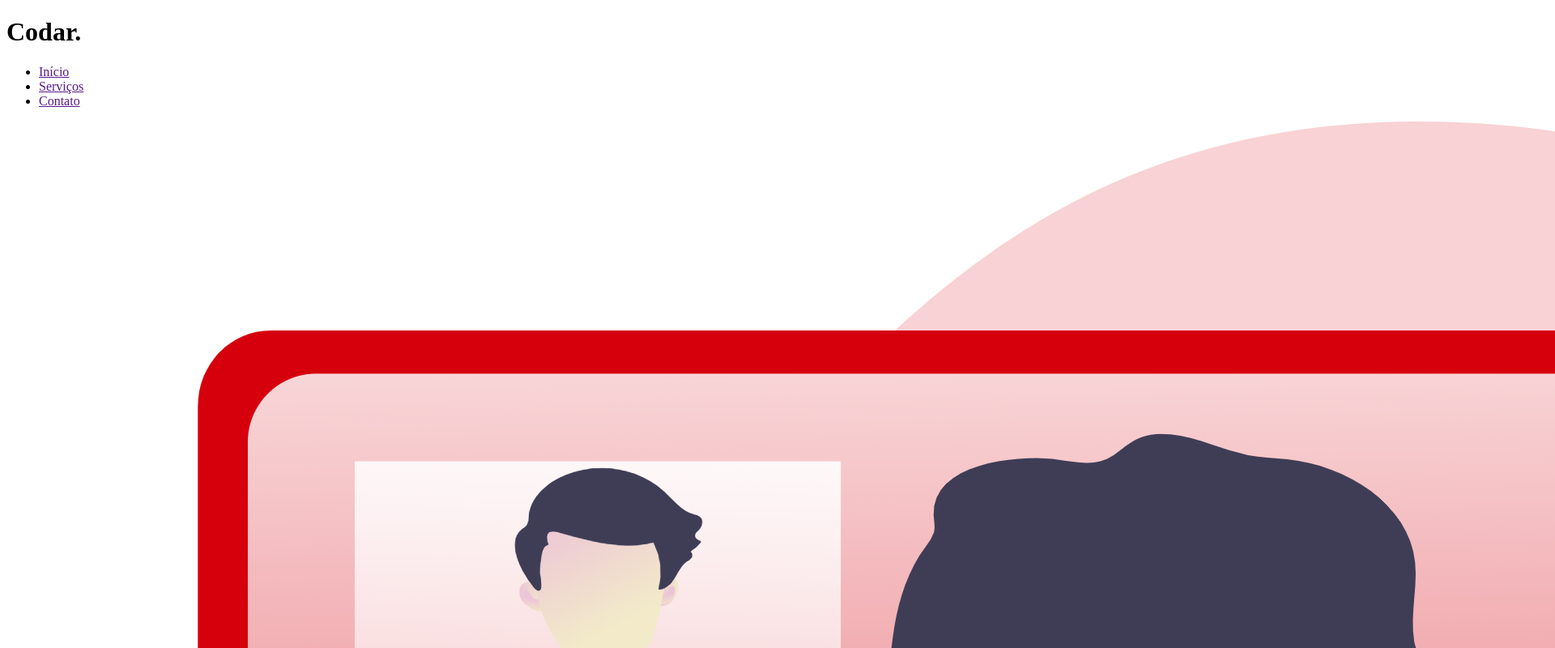
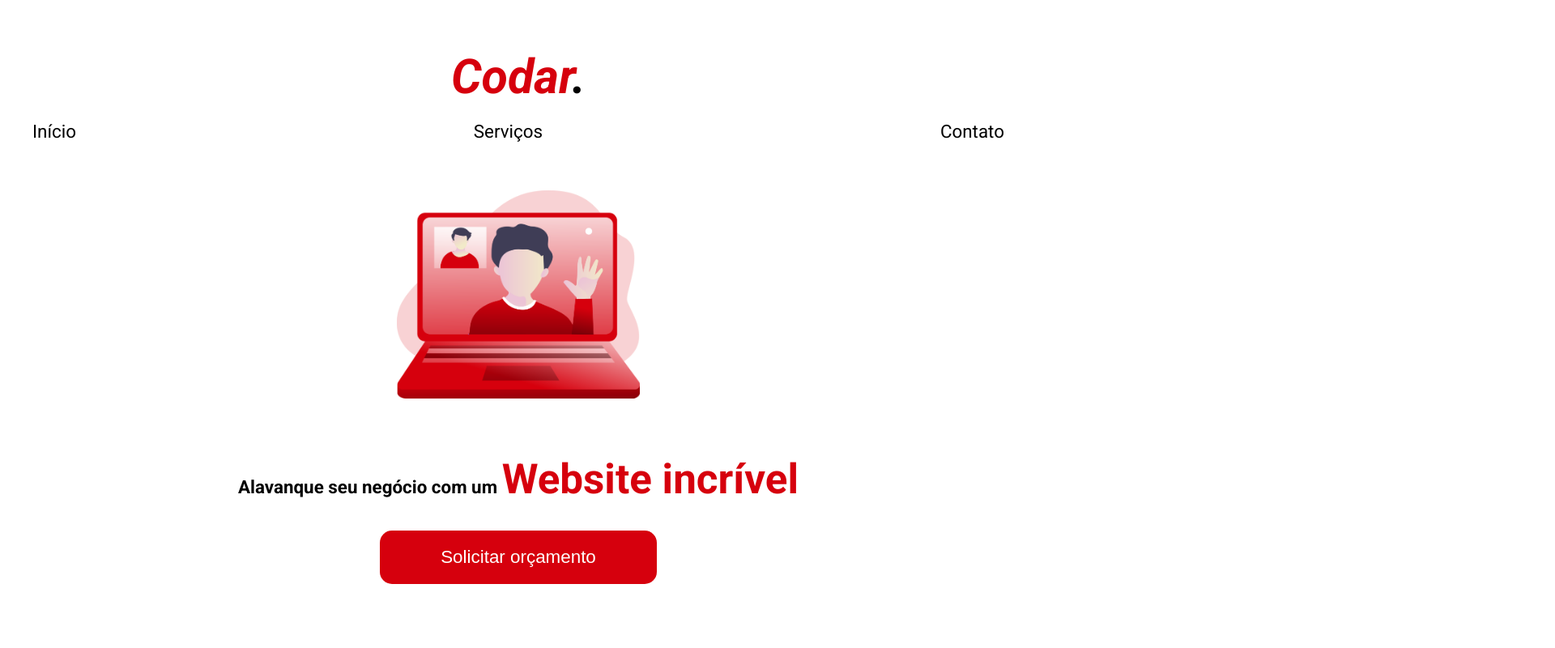
Before and after one commit to lucasregisdemoraes/devchallenge, a plain HTML site: page challenges/codar/index.html in a window 1280 px wide. Shown: the top 800 px of the page at 81% size, 1920 px wide, since content can reach past the window. Drawn offline with Linux system fonts and the light colour scheme.

Commit message:
Modificado o desafio Codar.

```diff
--- a/challenges/codar/index.html
+++ b/challenges/codar/index.html
@@ -1,15 +1,20 @@
 <!DOCTYPE html>
 <html lang="en">
+
 <head>
     <meta charset="UTF-8">
     <meta http-equiv="X-UA-Compatible" content="IE=edge">
     <meta name="viewport" content="width=device-width, initial-scale=1.0">
+    <link rel="preconnect" href="https://fonts.gstatic.com">
+    <link href="https://fonts.googleapis.com/css2?family=Roboto:ital,wght@0,100;0,300;0,400;0,500;0,700;0,900;1,100;1,300;1,400;1,500;1,700;1,900&display=swap" rel="stylesheet">
     <title>Codar</title>
     <link rel="stylesheet" href="styles/style.css">
 </head>
+
 <body>
     <header>
-        <h1>Codar.</h1>
+        <div class="container">
+            <h1>Codar<span>.</span></h1>
             <nav>
                 <ul>
                     <li><a href="">Início</a></li>
@@ -17,21 +22,22 @@
                     <li><a href="">Contato</a></li>
                 </ul>
             </nav>
+        </div>
     </header>
 
     <main>
-        <section>
+        <section class="container" id="firstSection">
             <img src="assets/video_call.png" alt="imagem chamada de video">
             <p>Alavanque seu negócio com um <strong>Website incrível</strong></p>
             <button>Solicitar orçamento</button>
         </section>
 
-        <section>
+        <section class="container" id="secondSection">
             <img src="assets/coding_.png" alt="imagem codando">
             <ul>
                 <li>Domínio personalizado</li>
                 <li>Hospedagem</li>
-                <li>Site respoonsivo</li>
+                <li>Site responsivo</li>
                 <li>Redes sociais</li>
                 <li>Chat online</li>
                 <li>Blog integrado</li>
@@ -41,16 +47,18 @@
             <button>Ligamos para você</button>
         </section>
 
-        <section>
+        <section class="container">
             <div>
                 <img src="" alt="Ponto vermelho">
-                <blockquote>Já tive experiências com outras 4 empresas da área e a Codar é sem sombra de dúvidas superior em todos os aspectos</blockquote>
+                <blockquote>Já tive experiências com outras 4 empresas da área e a Codar é sem sombra de dúvidas
+                    superior em todos os aspectos</blockquote>
                 <h2>Pedro Ferreira</h2>
                 <span>Construtora Minari</span>
             </div>
             <div>
                 <img src="" alt="Ponto vermelho">
-                <blockquote>Processos bem simples e criação de um site exatamente como a minha escola queria!</blockquote>
+                <blockquote>Processos bem simples e criação de um site exatamente como a minha escola queria!
+                </blockquote>
                 <h2>Maria Rita</h2>
                 <span>Escola Criança Feliz</span>
             </div>
@@ -58,6 +66,7 @@
     </main>
 
     <footer>
+        <div class="container">
             <section>
                 <h1>Codar.</h1>
                 <p>Criamos websites incríveis</p>
@@ -71,7 +80,9 @@
             <section>
                 <h2>Contato</h2>
                 <ul>
-                <li><address>123 Av. Mnjar - Naŕnia</address></li>
+                    <li>
+                        <address>123 Av. Mnjar - Naŕnia</address>
+                    </li>
                     <li>+55 96 2321-3131</li>
                     <li><a href="mailto:contato@codar.com">contato@codar.com</a></li>
                 </ul>
@@ -84,8 +95,10 @@
                     <li><a href=""><img src="" alt="Twitter"></a></li>
                 </ul>
             </section>
+        </div>
     </footer>
 </body>
+
 </html>
 
 <!-- Vermelho: #D6000D -->
--- a/challenges/codar/styles/style.css
+++ b/challenges/codar/styles/style.css
@@ -1,10 +1,114 @@
 /*      =====   GENERAL STYLES    =====      */
+
+body {
+    margin: 0;
+    font-family: 'Roboto', sans-serif;
+}
+
+.container {
+    padding: 0 20px;
+}
+
+a {
+    text-decoration: none;
+}
 
 /*      =====   VARIABLE        =====      */
 
+:root {
+    --mainTextColor: black;
+    --secondaryTextColor: white;
+    --titleColor: #D6000D;
+
+    --buttonColor: #D6000D;
+    --buttonSecondaryCoor: #8a0009;
+    --buttonTextColor: white;
+}
+
 /*      =====   HEADER        =====      */
 
+header {
+    padding: 60px 0 40px 0;
+}
+
+header h1 {
+    color: var(--titleColor);
+    font-size: 3.7rem;
+    font-style: italic;
+    text-align: center;
+    margin: 0;
+}
+
+header span {
+    color: var(--mainTextColor);
+}
+
+header ul {
+    list-style: none;
+    padding: 0;
+    display: flex;
+    justify-content: space-between;
+    margin: 20px 0;
+}
+
+header a {
+    font-size: 1.4rem;
+    color: black;
+    margin: 0 20px;
+}
+
+
+
 /*      =====   MAIN    =====      */
+
+main #firstSection{
+    text-align: center;
+    padding-bottom: 100px;
+}
+
+main #firstSection img{
+    width: 300px;
+}
+
+main #firstSection p{
+    font-size: 1.4rem;
+    font-weight: 600;
+    margin: 65px 0 33px 0;
+}
+
+main #firstSection strong {
+    font-size: 3.2rem;
+    color: var(--titleColor);
+}
+
+main #firstSection button {
+    background-color: var(--buttonColor);
+    color: var(--secondaryTextColor);
+    font-size: 1.4rem;
+    font-weight: 300;
+    border: none;
+    border-radius: 15px;
+    padding: 20px 75px;
+}
+
+#secondSection {
+    padding: 130px 20px;
+    text-align: center;
+}
+#secondSection img {
+    width: 230px;
+}
+
+#secondSection ul {
+    font-size: 1.5rem;
+    padding: 0 0 0 110px;
+    margin: auto 0;
+    text-align: left;
+}
+
+#secondSection li {
+    margin: 35px 0;
+}
 
 /*      =====   FOOTER    =====      */
 
```
Lines whose indentation alone changed are shown as unchanged.
